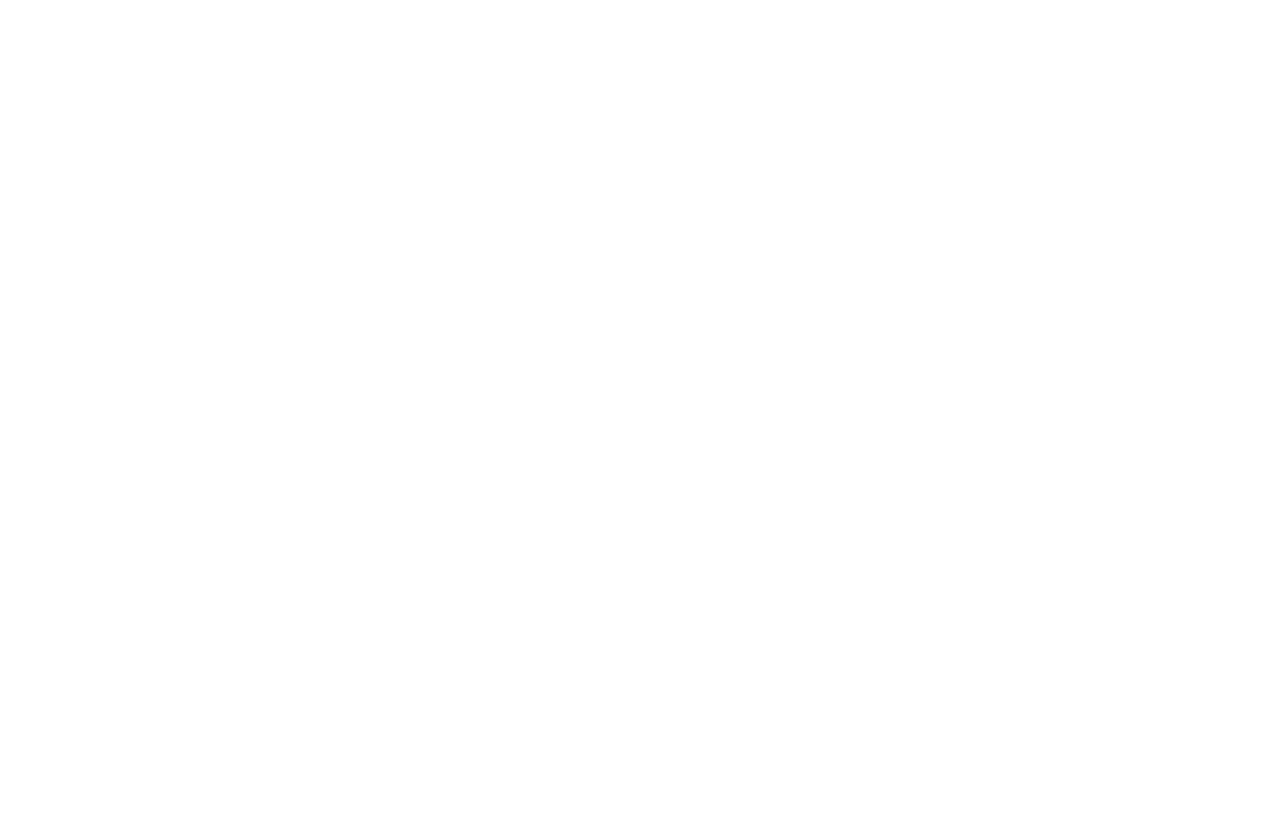
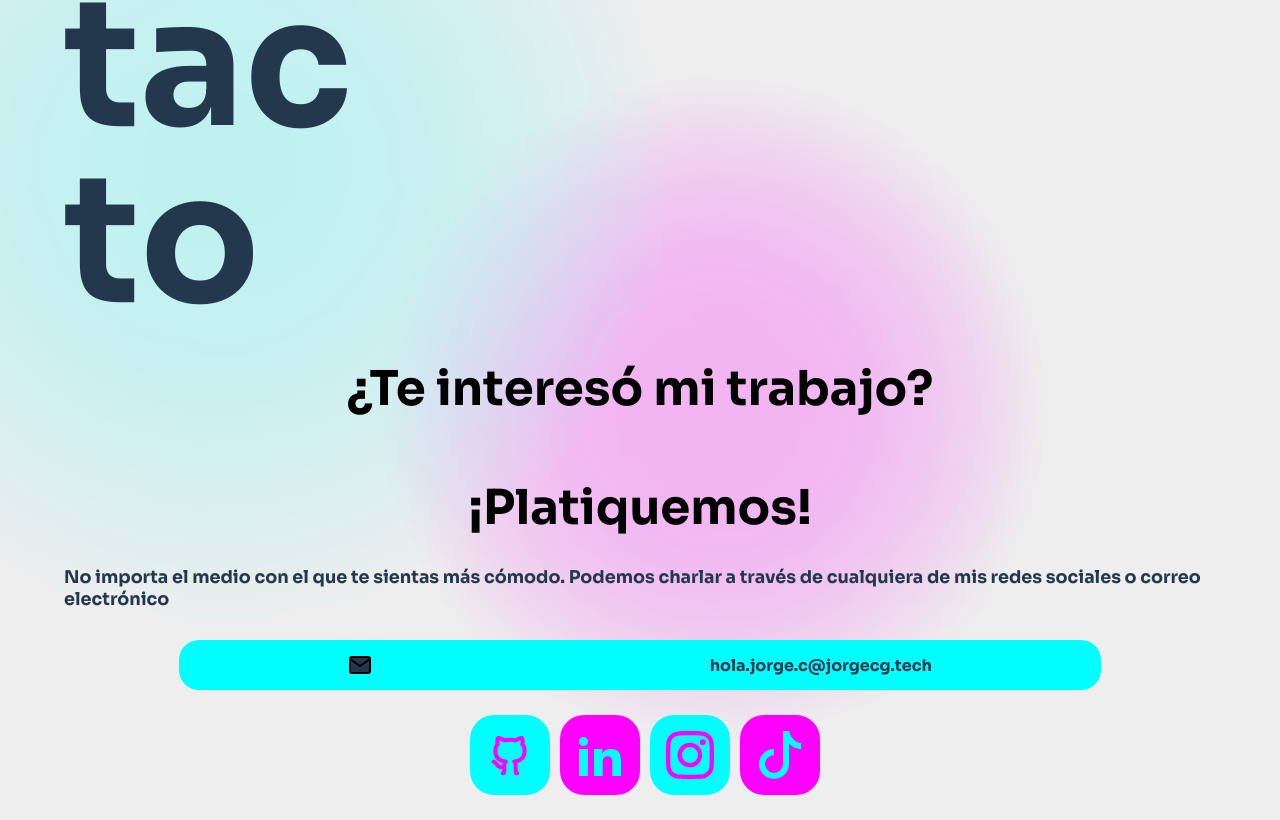
Before and after one commit to JerogZurcBacu/jorgecg-2023, a React (Create React App) app in the folder jorgecg_2023/: page / in a window 1280 px wide. Shown: the part 7856-8676 px from the top of the page. Before the commit the page ends 7562 px from the top, so only its background shows below. Built offline with nearby package versions, Linux system fonts and the light colour scheme.

Commit message:
Contacto OK
Sección Contacto OK

```diff
--- a/jorgecg_2023/src/App.js
+++ b/jorgecg_2023/src/App.js
@@ -1,5 +1,5 @@
 import React, { useState } from 'react';
-import { Cover, Themes, Switch, Proyectos, Bioserv} from './components';
+import { Cover, Themes, Switch, Proyectos, Bioserv, Contacto} from './components';
 import { ThemeProvider } from 'styled-components';
 
 function App() {
@@ -12,6 +12,8 @@
         <Cover theme={theme} />
         <Proyectos theme={theme} id="proyectos"/>
         <Bioserv theme={theme} id="bioserv"/>
+        {/* <Arena theme={theme} id="arena"/> */}
+        <Contacto theme={theme} id="contacto"/>
       </ThemeProvider>
     </>
   );
--- a/jorgecg_2023/src/components/Bio-Servicios/bioserv.elements.js
+++ b/jorgecg_2023/src/components/Bio-Servicios/bioserv.elements.js
@@ -66,7 +66,7 @@
     background-color: #00FFFF;
     display: flex;
     justify-content: center;
-    p {
+    #boton_txt {
         font-size: 2.5rem;
     }
 `;
--- a/jorgecg_2023/src/components/Bio-Servicios/bioserv.js
+++ b/jorgecg_2023/src/components/Bio-Servicios/bioserv.js
@@ -59,7 +59,7 @@
                                 <Biodescarga>
                                     <img src={papeles} alt="papeles" id="papeles"/>
                                     <Bioboton>
-                                        <p>Descargar</p>
+                                        <p id="boton_txt">Descargar</p>
                                     </Bioboton>
                                 </Biodescarga>
                             </BioInfo>
--- /dev/null
+++ b/jorgecg_2023/src/components/Caja-Arena/arena.elements.js
@@ -0,0 +1,7 @@
+import styled from "styled-components";
+
+export const CajaContainer = styled.div`
+    width: 100%;
+    height: 800px;
+    background-color: red;
+`;
--- /dev/null
+++ b/jorgecg_2023/src/components/Caja-Arena/arena.js
@@ -0,0 +1,28 @@
+import React from "react";
+import {
+    CoverContainer,
+    CoverWrapper,
+    InfoContainer,
+} from "../cover/Cover.elements";
+import {
+    CajaContainer,
+} from "../Caja-Arena/arena.elements";
+
+const Arena = (props) => {
+    return (
+        <>
+            <CoverContainer>
+                <CoverWrapper>
+                    <InfoContainer>
+                        <h2 id="caja_arena" className="subtitulos">Caja<br />de<br />Are<br />na</h2>
+                        <CajaContainer>
+
+                        </CajaContainer>
+                    </InfoContainer>
+                </CoverWrapper>
+            </CoverContainer>
+        </>
+    );
+};
+
+export default Arena;
--- /dev/null
+++ b/jorgecg_2023/src/components/Contacto/contacto.elements.js
@@ -0,0 +1,43 @@
+import styled from "styled-components";
+
+export const ContContainer = styled.div`
+    width: 100%;
+    display: flex;
+    flex-direction: column;
+    align-items: center;
+    .sub_secundario {
+        widht: 100%;
+        font-size: 3rem;
+        margin: 1.8rem auto;
+    }
+    .info_txt {
+        font-size: 1.1rem;
+    }
+    #redes_contacto {
+        margin: 25px;
+        width: 100%;
+        justify-content: center;
+        svg {
+            font-size: 3rem;
+        }
+        div {
+            width: 80px;
+            height: 80px;
+            border-radius: 30%;
+
+        }
+    }
+`;
+export const Bioboton = styled.div`
+    width: 80%;
+    height: 50px;
+    margin-top: 30px;
+    border-radius: 20px;
+    background-color: #00FFFF;
+    display: flex;
+    justify-content: center;
+    #boton_txt {
+        font-size: 1rem;
+        margin: auto;
+    }
+`;
--- /dev/null
+++ b/jorgecg_2023/src/components/Contacto/contacto.js
@@ -0,0 +1,69 @@
+import React from "react";
+import {
+    CoverContainer,
+    CoverWrapper,
+    InfoContainer,
+} from "../cover/Cover.elements";
+import {
+    ContContainer,
+    Bioboton,
+} from "../Contacto/contacto.elements";
+import {SocialContiner, CirculoAzulRed, CirculoRosaRed,} from '../Redes/redes';
+import { FiMail } from "react-icons/fi";
+import { BsInstagram, BsTiktok } from "react-icons/bs";
+import {RiGithubLine} from "react-icons/ri";
+import {ImLinkedin2} from "react-icons/im";
+
+const Contacto = (props) => {
+
+    let mail = <FiMail id="mail" />
+    let log_git =  <RiGithubLine id="git"/>;
+    let log_link =  <ImLinkedin2 id="link"/>;
+    let log_inst =  <BsInstagram id="inst"/>;
+    let log_tik =  <BsTiktok id="tik"/>;
+
+    return (
+        <>
+            <CoverContainer>
+                <CoverWrapper>
+                    <InfoContainer>
+                        <h2 id="contacto_title" className="subtitulos">Con<br />tac<br />to</h2>
+                        <ContContainer>
+                            <h4 className="sub_secundario">¿Te interesó mi trabajo?</h4>
+                            <h4 className="sub_secundario">¡Platiquemos!</h4>
+                            <p className="info_txt">No importa el medio con el que te sientas más cómodo. Podemos charlar a través de cualquiera de mis redes sociales o correo electrónico</p>
+                            <Bioboton>
+                                {mail}
+                                <p id="boton_txt">hola.jorge.c@jorgecg.tech</p>
+                            </Bioboton>
+                            <SocialContiner id="redes_contacto">
+                                <a href="https://github.com/JerogZurcBacu" rel="noreferrer" target="_blank">
+                                    <CirculoAzulRed>
+                                        {log_git}
+                                    </CirculoAzulRed>
+                                </a>
+                                <a href="https://www.linkedin.com/in/jerogzurc/" rel="noreferrer" target="_blank">
+                                    <CirculoRosaRed>
+                                        {log_link}
+                                    </CirculoRosaRed>
+                                </a>
+                                <a href="https://instagram.com/elsenorito_jorge" rel="noreferrer" target="_blank">
+                                    <CirculoAzulRed>
+                                        {log_inst}
+                                    </CirculoAzulRed>
+                                </a>
+                                <a href="https://www.tiktok.com/@elsenorito_jorge" rel="noreferrer" target="_blank">
+                                    <CirculoRosaRed>
+                                        {log_tik}
+                                    </CirculoRosaRed>
+                                </a>
+                            </SocialContiner>
+                        </ContContainer>
+                    </InfoContainer>
+                </CoverWrapper>
+            </CoverContainer>
+        </>
+    );
+};
+
+export default Contacto;
--- a/jorgecg_2023/src/components/cover/Cover.elements.js
+++ b/jorgecg_2023/src/components/cover/Cover.elements.js
@@ -43,6 +43,9 @@
     #bioserv_title {
         font-size: 11rem;
     }
+    #contacto_title {
+        font-size: 11rem;
+    }
     svg {
         font-size: 1.5rem;
         margin: auto;
--- a/jorgecg_2023/src/components/index.js
+++ b/jorgecg_2023/src/components/index.js
@@ -3,3 +3,5 @@
 export { default as Switch } from "./switch/Swtch";
 export { default as Proyectos} from "./Proyectos/proyectos";
 export { default as Bioserv} from "./Bio-Servicios/bioserv";
+export { default as Arena} from "./Caja-Arena/arena";
+export { default as Contacto} from "./Contacto/contacto";
```
